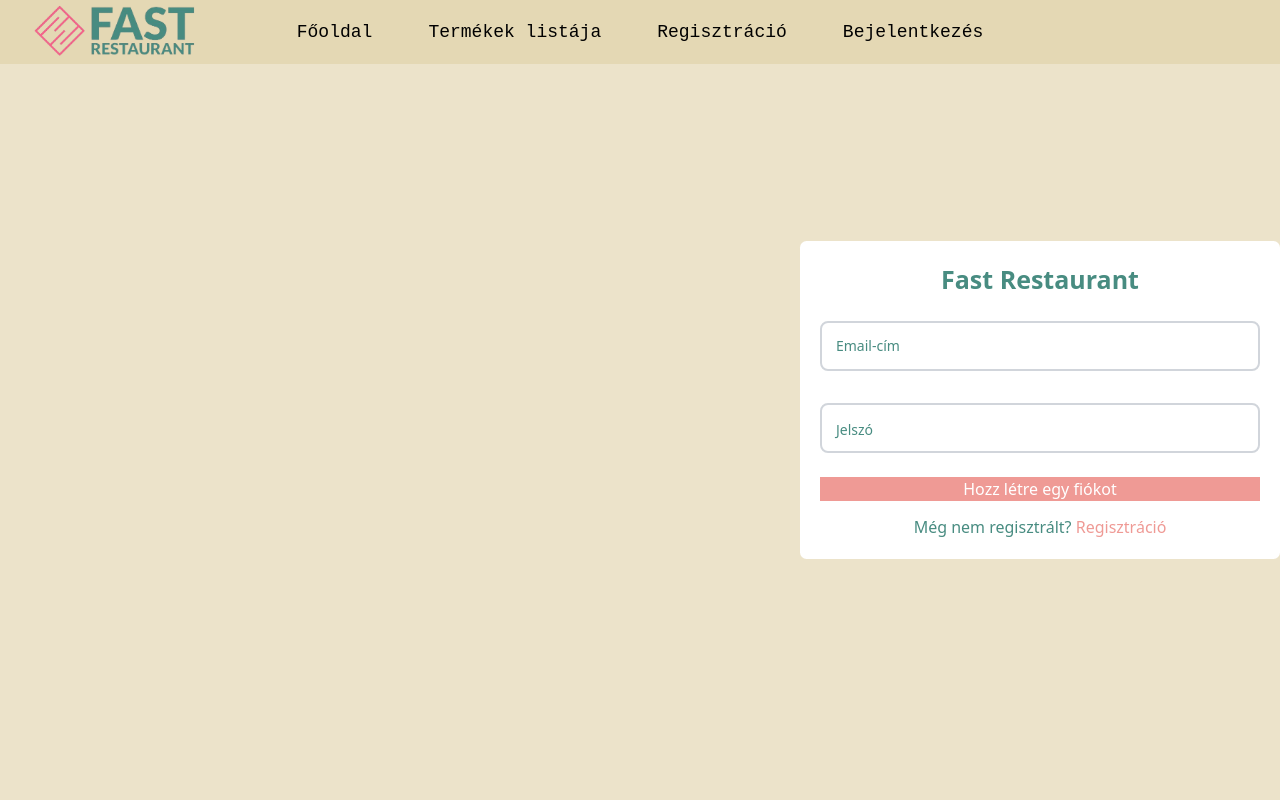
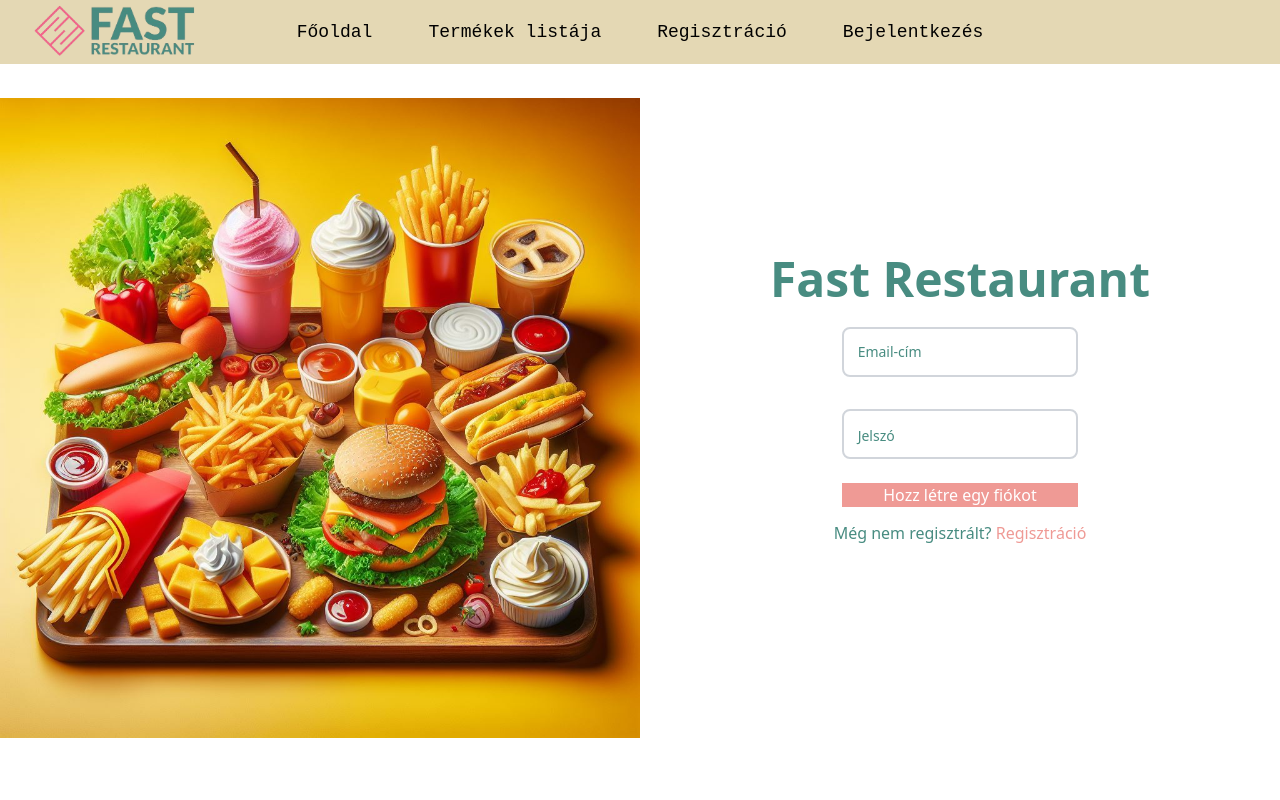
Before and after one commit to aszuistvan/projekt, a React (Vite) app in the folder gyorsetterem_rebuild_stilusokkal/frontend/gyorsetterem_rebuild/: page /bejelentkezes in a window 1280 px wide. Shown: the top 800 px of the page. Built offline with nearby package versions, Linux system fonts and the light colour scheme; no server answers.

Commit message:
login kep

```diff
--- a/gyorsetterem_rebuild_stilusokkal/frontend/gyorsetterem_rebuild/src/components/Bejelentkezes.jsx
+++ b/gyorsetterem_rebuild_stilusokkal/frontend/gyorsetterem_rebuild/src/components/Bejelentkezes.jsx
@@ -1,6 +1,7 @@
 import { useContext, useState } from "react";
 import { useLocation, useNavigate } from "react-router-dom";
 import FelhasznaloContext from "../context/FelhasznaloContext";
+import bejelentkezes_kep from "../assets/bejelentkezes.jpg"
 
 const Bejelentkezes = () => {
     const [email_cim, setEmail] = useState('');
@@ -13,16 +14,20 @@ const Bejelentkezes = () => {
     }
 
     return (
-      <div className="registration-container" style={{ height: '100vh', display: 'flex', justifyContent: 'end', alignItems: 'center', marginRight: '0px'}}>
-          <div className="registration-form" style={{ width: '60vh', padding: '20px', backgroundColor: '#fff', color: '#000', borderRadius: '6.5px', }}>
-            <h1 style={{ textAlign: 'center', marginBottom: '19px', fontSize: '25px', color: '#488c81', fontWeight: 'bold' }}>Fast Restaurant</h1>
-            <form onSubmit={handleBejelentkezes}>
-            <div className="flex-col -mx-2 justify-center">
+    <>
+      <div className="registration-container h-screen flex items-center bg-white justify-between mr-0 ">
+      <div className="registration-form w-6/12 pt-9 bg-white text-black rounded-lg">
+        <img src={bejelentkezes_kep} alt="xd" className="justify-start" />
+      </div>
+      <div className="registration-form w-1/2 max-w-none p-5 bg-white text-black rounded-lg text-center">
+          <h1 className="text-center mb-5 text-5xl text-logozold font-bold">Fast Restaurant</h1>
+          <form onSubmit={handleBejelentkezes} className="flex justify-center">
+          <div className="flex-col-1 -mx-2 justify-center">
             <div class="relative px-2 py-1">
               <input type="text" id="email_cim" onChange={e=> setEmail(e.target.value)} class="block px-2.5 pb-2.5 pt-4 w-full text-sm text-logozold bg-transparent rounded-lg border-1 border-gray-300 appearance-none dark:text-logozold dark:border-gray-600 dark:focus:border-logozold focus:outline-none focus:ring-0 focus:border-logozold peer border-2 border-gray-300" placeholder=" " />
               <label for="floating_outlined" class="absolute text-sm text-logozold dark:text-gray-400 duration-300 transform -translate-y-4 scale-75 top-2 z-10 origin-[0] bg-white dark:bg-white px-2 peer-focus:px-2 peer-focus:text-logozold peer-focus:dark:text-logozold peer-placeholder-shown:scale-100 peer-placeholder-shown:-translate-y-1/2 peer-placeholder-shown:top-1/2 peer-focus:top-2 peer-focus:scale-75 peer-focus:-translate-y-4 rtl:peer-focus:translate-x-1/4 rtl:peer-focus:left-auto start-4">Email-cím</label>
             </div>
-                <br />
+            <br/>
             <div class="relative px-2 py-1">
               <input type="password" id="jelszo" onChange={e=> setJelszo(e.target.value)} class="block px-2.5 pb-2.5 pt-4 w-full text-sm text-logozold bg-transparent rounded-lg border-1 border-gray-300 appearance-none dark:text-logozold dark:border-gray-600 dark:focus:border-logozold focus:outline-none focus:ring-0 focus:border-logozold peer border-2 border-gray-300" placeholder=" " />
               <label for="floating_outlined" class="absolute text-sm text-logozold dark:text-gray-400 duration-300 transform -translate-y-4 scale-75 top-2 z-10 origin-[0] bg-white dark:bg-white px-2 peer-focus:px-2 peer-focus:text-logozold peer-focus:dark:text-logozold peer-placeholder-shown:scale-100 peer-placeholder-shown:-translate-y-8 peer-placeholder-shown:top-1/2 peer-focus:top-2 peer-focus:scale-75 peer-focus:-translate-y-4 rtl:peer-focus:translate-x-1/4 rtl:peer-focus:left-auto start-4">Jelszó</label>
@@ -32,18 +37,12 @@ const Bejelentkezes = () => {
             <div style={{ textAlign: 'center', marginTop: '10px', color: '#488c81'}}>
             <span>Még nem regisztrált? <a href="/regisztracio" style={{ color: '#ef9a95' }}>Regisztráció</a></span>
             </div>
-
           </div>
           </form>
         </div>
       </div>
+    </>
     );
-
-
-
-
-
-
 }
 
 export default Bejelentkezes;
--- a/gyorsetterem_rebuild_stilusokkal/frontend/gyorsetterem_rebuild/src/components/Footer.jsx
+++ b/gyorsetterem_rebuild_stilusokkal/frontend/gyorsetterem_rebuild/src/components/Footer.jsx
@@ -4,7 +4,7 @@ function Footer() {
 
   return (
 
-<footer class="bg-white dark:bg-gray-900 pb-4 px-4">
+<footer class="bg-white dark:bg-gray-900 pb-4 px-4 my-4 py-4 relative fixed top-4">
     <div class="mx-auto w-full max-w-screen-xl p-4 py-6 lg:py-8">
           <div class="flex justify-between gap-8 sm:gap-6">
               <div class="align-content-left text-xl">
@@ -60,7 +60,7 @@ function Footer() {
           </span>
           <span class="text-xl text-gray-500 sm:text-center dark:text-gray-400">Fast Restaurant <a href="https://flowbite.com/" class="hover:underline"></a>
           </span>
-          <div class="flex mt-4 sm:justify-center sm:mt-0">
+          <div class="flex mt-4 sm:justify-center sm:mt-0 ">
               <a href="https://www.facebook.com/profile.php?id=61552319677390" class="text-gray-500 hover:text-gray-900 dark:hover:text-white">
                   <svg class="w-10 h-10" aria-hidden="true" xmlns="http://www.w3.org/2000/svg" fill="currentColor" viewBox="0 0 8 19">
                         <path fill-rule="evenodd" d="M6.135 3H8V0H6.135a4.147 4.147 0 0 0-4.142 4.142V6H0v3h2v9.938h3V9h2.021l.592-3H5V3.591A.6.6 0 0 1 5.592 3h.543Z" clip-rule="evenodd"/>
--- a/gyorsetterem_rebuild_stilusokkal/frontend/gyorsetterem_rebuild/src/components/Regisztracio.jsx
+++ b/gyorsetterem_rebuild_stilusokkal/frontend/gyorsetterem_rebuild/src/components/Regisztracio.jsx
@@ -67,10 +67,13 @@ function Regisztracio() {
     }
 
     return (
+      <>
+        <div className="registration-form w-6/12 pt-9 bg-white text-black rounded-lg">
 
-        <div className="registration-container" style={{ height: '100vh', display: 'flex', justifyContent: 'end', alignItems: 'center', marginRight: '0px'}}>
-          <div className="registration-form" style={{ width: '900px', padding: '20px', backgroundColor: '#fff', color: '#000', borderRadius: '6.5px', }}>
-            <h1 style={{ textAlign: 'center', marginBottom: '19px', fontSize: '25px', color: '#488c81', fontWeight: 'bold' }}>Fast Restaurant</h1>
+        </div>
+        <div className="registration-container h-screen flex justify-end items-center mr-0">
+          <div className="registration-form fixed p-5 bg-white text-black rounded-lg">
+            <h1 className="text-center mb-5 text-2xl text-logozold font-bold">Fast Restaurant</h1>
             <form onSubmit={onSubmit}>
               <div className="flex flex-wrap -mx-2 justify-center">
               <div class="relative w-1/2 px-2 py-1">
@@ -134,16 +137,17 @@ function Regisztracio() {
               </div>
               </div>
               <br />
-              <button type="submit" onClick={jelszoEllenorzes} style={{ width: '100%', backgroundColor: '#ef9a95', color: '#fff' }}>Hozz létre egy fiókot</button>
+              <button type="submit" onClick={jelszoEllenorzes} className="w-full bg-logorozsaszin text-white">Hozz létre egy fiókot</button>
             </form>
-            <div style={{ textAlign: 'center', marginTop: '10px' }}>
-              <a href="#" style={{ color: '#ef9a95' }}>Adatvédelem</a> | <a href="#" style={{ color: '#ef9a95' }}>Feltételek</a>
+            <div className="text-center mt-2">
+              <a href="#" className="text-logorozsaszin">Adatvédelem</a> | <a href="#" className="text-logorozsaszin">Feltételek</a>
             </div>
-            <div style={{ textAlign: 'center', marginTop: '10px', color: '#488c81'}}>
-              <span>Már van regisztrált fiókod? <a href="/bejelentkezes" style={{ color: '#ef9a95' }}>Bejelentkezés</a></span>
+            <div className="text-center mt-2 text-logozold">
+              <span>Már van regisztrált fiókod? <a href="/bejelentkezes" className="text-logorozsaszin">Bejelentkezés</a></span>
             </div>
           </div>
         </div>
+        </>
 )
 }
 
```
Also changed, not shown: gyorsetterem_rebuild_stilusokkal/frontend/gyorsetterem_rebuild/src/assets/bejelentkezes.jpg (added), gyorsetterem_rebuild_stilusokkal/frontend/gyorsetterem_rebuild/src/assets/regisztracio.jpg (added). Lines whose indentation alone changed are shown as unchanged.
